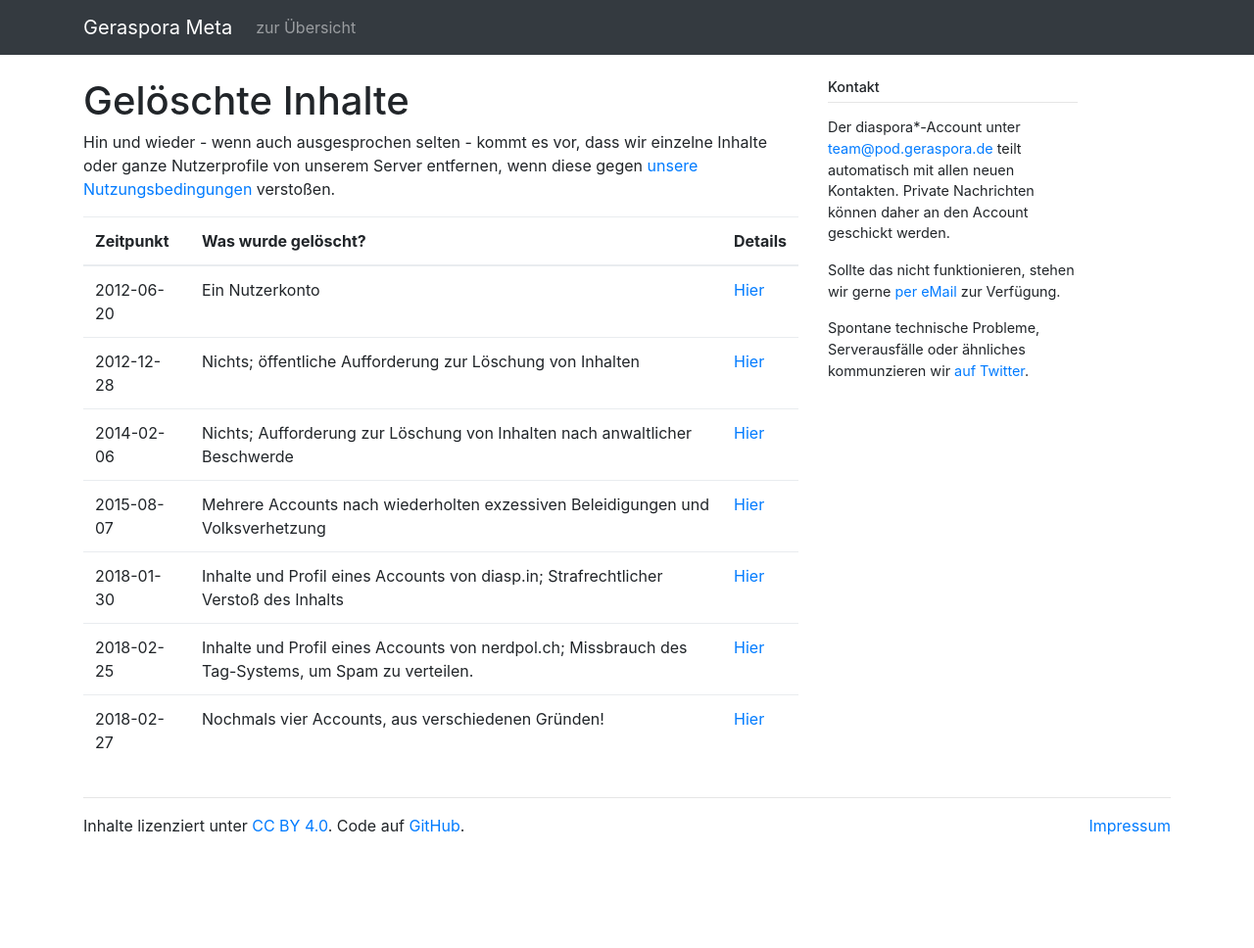
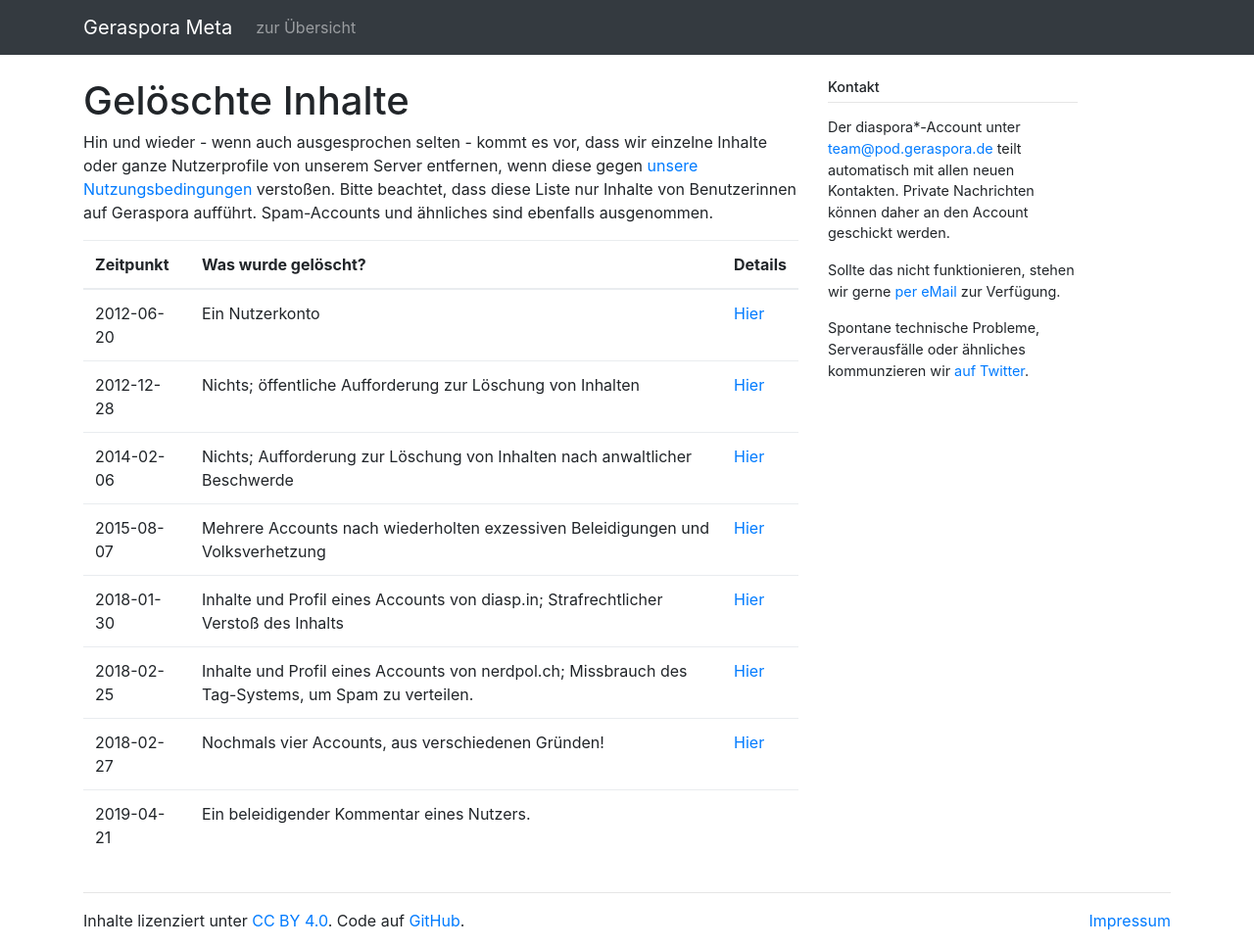
Before and after one commit to geraspora/meta, a Jekyll site: the page built from pod/deleted_contents.md, in a window 1280 px wide. Shown: the whole page at 98% size. Built offline with Jekyll 4.4.1, drawn with Linux system fonts in a browser that asks for light colours; before the commit the page ends 900 px from its top, so only the background shows below that.

Commit message:
Added deletion

```diff
--- a/pod/deleted_contents.md
+++ b/pod/deleted_contents.md
@@ -4,10 +4,10 @@ title: "Gelöschte Inhalte"
 
 # Gelöschte Inhalte
 
-Hin und wieder - wenn auch ausgesprochen selten - kommt es vor, dass wir einzelne Inhalte oder ganze Nutzerprofile von unserem Server entfernen, wenn diese gegen [unsere Nutzungsbedingungen](/pod/legal.html) verstoßen.
+Hin und wieder - wenn auch ausgesprochen selten - kommt es vor, dass wir einzelne Inhalte oder ganze Nutzerprofile von unserem Server entfernen, wenn diese gegen [unsere Nutzungsbedingungen](/pod/legal.html) verstoßen. Bitte beachtet, dass diese Liste nur Inhalte von Benutzerinnen auf Geraspora aufführt. Spam-Accounts und ähnliches sind ebenfalls ausgenommen.
 
 | Zeitpunkt  | Was wurde gelöscht?                                                                                 | Details                                                                 |
-| ---        | ---                                                                                                 | ---                                                                     |
+| ---------- | --------------------------------------------------------------------------------------------------- | ----------------------------------------------------------------------- |
 | 2012-06-20 | Ein Nutzerkonto                                                                                     | [Hier](https://pod.geraspora.de/posts/e6c76c0a017a09b6)                 |
 | 2012-12-28 | Nichts; öffentliche Aufforderung zur Löschung von Inhalten                                          | [Hier](https://pod.geraspora.de/posts/39b97b38d96cf9a7)                 |
 | 2014-02-06 | Nichts; Aufforderung zur Löschung von Inhalten nach anwaltlicher Beschwerde                         | [Hier](https://pod.geraspora.de/posts/0f1831ced85b2f86)                 |
@@ -15,3 +15,4 @@ Hin und wieder - wenn auch ausgesprochen selten - kommt es vor, dass wir einzeln
 | 2018-01-30 | Inhalte und Profil eines Accounts von diasp.in; Strafrechtlicher Verstoß des Inhalts                | [Hier](https://pod.geraspora.de/posts/f0677280e7df01351c80101b0e8ace24) |
 | 2018-02-25 | Inhalte und Profil eines Accounts von nerdpol.ch; Missbrauch des Tag-Systems, um Spam zu verteilen. | [Hier](https://pod.geraspora.de/posts/0f590fb0fc0501351cb0101b0e8ace24) |
 | 2018-02-27 | Nochmals vier Accounts, aus verschiedenen Gründen!                                                  | [Hier](https://pod.geraspora.de/posts/1e3e7030fded01351cd2101b0e8ace24) |
+| 2019-04-21 | Ein beleidigender Kommentar eines Nutzers.                                                          |                                                                         |
```
